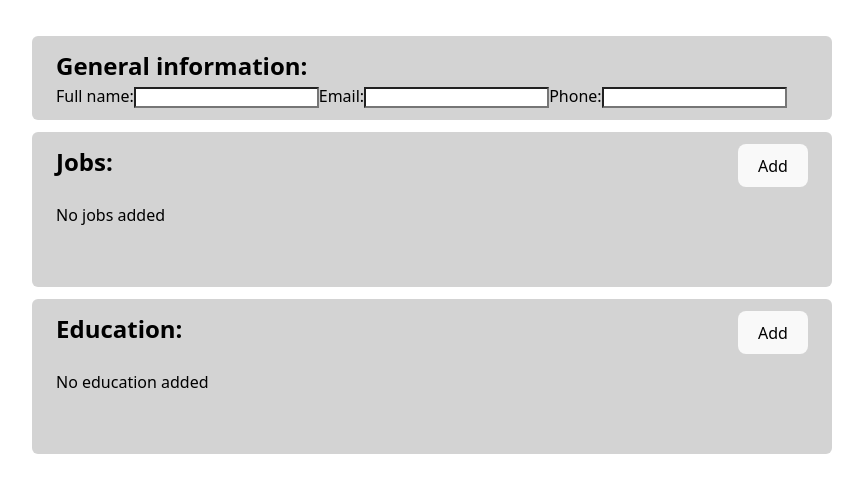
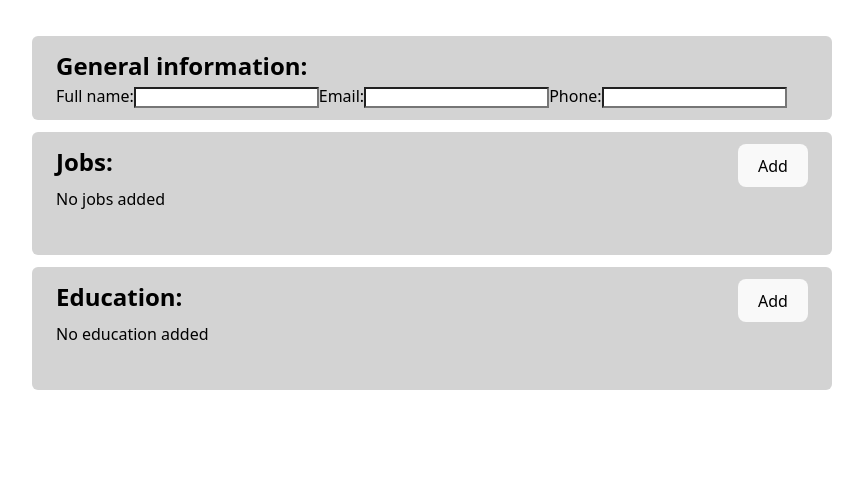
Before and after one commit to karllowe/React-CV, a React (Vite) app: page / in a window 1280 px wide. Shown: the top 492 px of the page, without its empty margins (208-1071 px from the left). Built offline with nearby package versions, Linux system fonts and the light colour scheme.

Commit message:
added responsibilities to jobs section

```diff
--- a/src/components/Jobs.jsx
+++ b/src/components/Jobs.jsx
@@ -220,6 +220,7 @@ function ShowJobs({jobsArray, setJobsModal, setFormContents}) {
             jobsArray.map((item) => (
                 <li key={item.id}>
                     <div className="jobListItem">
+                        <div className="jobHeaderRow">
                             <div>{item.title} - {item.company}</div>
                             <div className="jobDate">({format(item.startDate, 'MMM-yyyy')}-{item.endDate ? format(item.endDate, 'MMM-yyyy') : "current"}) </div>
                             <button
@@ -232,6 +233,9 @@ function ShowJobs({jobsArray, setJobsModal, setFormContents}) {
                                 Edit
                             </button>
                         </div>
+                        <h4>Key responsibilities:</h4>
+                        <p>{item.responsibilities}</p>
+                    </div>
                 </li>
             ))
         }
--- a/src/styles/jobs.css
+++ b/src/styles/jobs.css
@@ -43,11 +43,21 @@
 
 .jobListItem {
     display: flex;
+    flex-direction: column;
+    align-items: stretch;
+    justify-content: start;
+}
+.jobHeaderRow {
+    display: flex;
     align-items: center;
-    justify-content: space-between;
     gap: 12px;
 }
 
 .jobDate {
     margin-left: auto;
 }
+
+h4, p {
+    margin: 0 0 0 0;
+    padding: none;
+}
```
Lines whose indentation alone changed are shown as unchanged.
